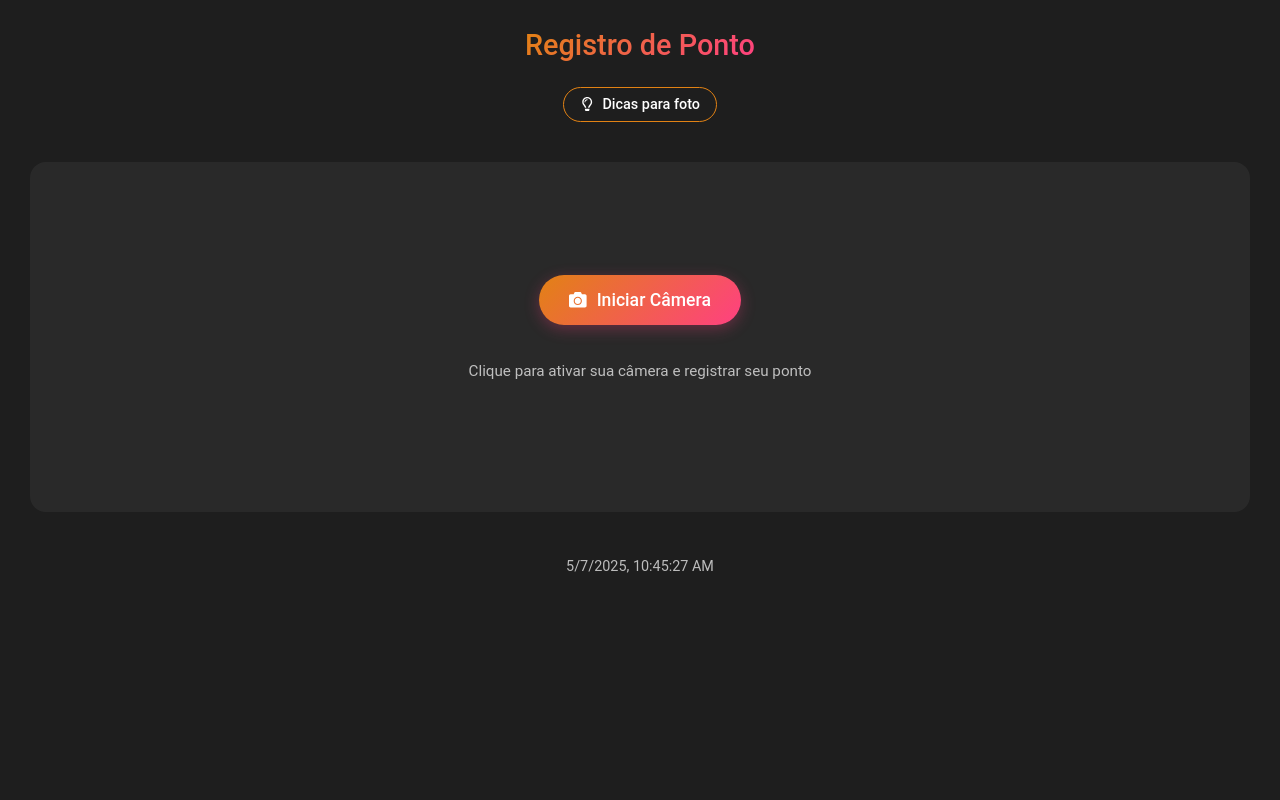
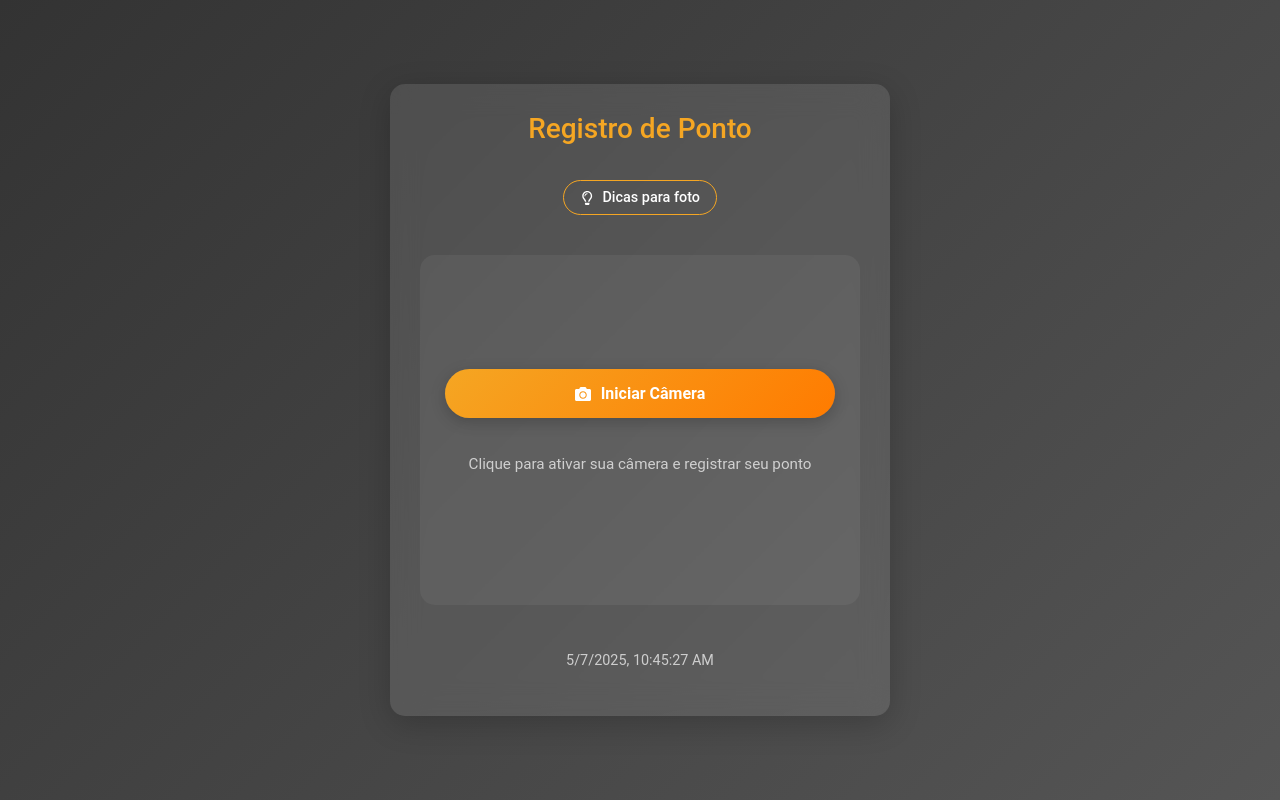
Before and after one commit to Erlandsonjr/FacialPoint-Site, a React (Vite) app: page /registro in a window 1280 px wide. Built offline with nearby package versions, Linux system fonts and the light colour scheme.

Commit message:
Mudança de Visual do Registro

```diff
--- a/src/components/Login_Cadastro/Cadastro.jsx
+++ b/src/components/Login_Cadastro/Cadastro.jsx
@@ -1,9 +1,9 @@
 import React, { useState } from "react";
-import { FaUser, FaLock, FaCheckCircle } from "react-icons/fa"; // Adicione FaCheckCircle
+import { FaUser, FaLock, FaCheckCircle } from "react-icons/fa";
 import { useNavigate } from "react-router-dom";
 import "./Login_Cadastro.css";
-import LoadingSpinner from "./LoadingSpinner"; // Importação do componente LoadingSpinner
-import ReactDOM from 'react-dom'; // Adicione esta importação no topo do arquivo
+import LoadingSpinner from "./LoadingSpinner";
+import ReactDOM from 'react-dom';
 
 function Cadastro() {
     const [username, setUsername] = useState("");
--- a/src/components/Login_Cadastro/Login_Cadastro.css
+++ b/src/components/Login_Cadastro/Login_Cadastro.css
@@ -189,26 +189,25 @@ body {
     animation: fadeIn 0.5s ease-in-out;
 }
 
-/* Loading Spinner Overlay */
 .loading-spinner-overlay {
     position: fixed;
     top: 0;
     left: 0;
     width: 100vw;
     height: 100vh;
-    background-color: rgba(0, 0, 0, 0.5); /* Fundo escurecido */
+    background-color: rgba(0, 0, 0, 0.5);
     display: flex;
-    justify-content: center; /* Centraliza horizontalmente */
-    align-items: center; /* Centraliza verticalmente */
+    justify-content: center;
+    align-items: center;
     z-index: 9999;
 }
 
 .loading-content {
     display: flex;
     flex-direction: column;
-    align-items: center; /* Centraliza horizontalmente */
-    justify-content: center; /* Centraliza verticalmente */
-    gap: 20px; /* Espaçamento entre os elementos */
+    align-items: center;
+    justify-content: center;
+    gap: 20px;
 }
 
 .spinner-container {
@@ -216,8 +215,8 @@ body {
     width: 120px;
     height: 120px;
     display: flex;
-    justify-content: center; /* Centraliza horizontalmente */
-    align-items: center; /* Centraliza verticalmente */
+    justify-content: center;
+    align-items: center;
     margin: 0 auto;
 }
 
@@ -290,7 +289,6 @@ body {
     animation-delay: 0.4s;
 }
 
-/* Confirmation Overlay */
 .confirmation-overlay {
     position: fixed;
     top: 0;
@@ -383,7 +381,6 @@ body {
     background: linear-gradient(135deg, #ff7b00, #f5a623);
 }
 
-/* Keyframes */
 @keyframes spin {
     from {
         transform: rotate(0deg);
@@ -474,7 +471,6 @@ body {
     }
 }
 
-/* Loading Spinner Overlay */
 .loading-spinner-overlay {
     position: fixed;
     top: 0;
--- a/src/components/Registro/registro.css
+++ b/src/components/Registro/registro.css
@@ -1,48 +1,53 @@
-/* Estilos base */
 :root {
-    --primary-color: #e28214;
-    --secondary-color: #ff4081;
+    --primary-color: #f5a623;
+    --secondary-color: #ff7b00;
     --success-color: #4caf50;
     --error-color: #f44336;
     --dark-bg: #121212;
-    --card-bg: #1e1e1e;
+    --card-bg: rgba(255, 255, 255, 0.1);
     --text-primary: #ffffff;
     --text-secondary: rgba(255, 255, 255, 0.7);
-    --border-radius: 16px;
+    --border-radius: 15px;
 }
 
 html, body {
+    margin: 0;
+    font-family: 'Roboto', sans-serif;
     height: 100%;
     min-height: 100vh;
     box-sizing: border-box;
-    overflow: hidden; /* evita scroll extra */
+    overflow: auto;
+    background: linear-gradient(135deg, #333333, #555555);
 }
 
 .container-registro {
     min-height: 100vh;
-    width: 100%; /* Corrigido: era 100vw */
+    width: 100%;
     display: flex;
     justify-content: center;
     align-items: center;
     padding: 20px;
-    box-sizing: border-box; /* Garante que o padding não ultrapasse a largura */
-    overflow: auto; /* permite scroll apenas se necessário */
+    box-sizing: border-box;
+    overflow-y: auto;
+    background: linear-gradient(135deg, #333333, #555555);
 }
 
-.registro-fullscreen,
 .registro-content {
     width: 100%;
-    min-height: 100vh;
-    margin: 0;
+    max-width: 500px;
+    min-width: 260px;
+    margin: 20px auto;
     padding: 30px;
-    background-color: var(--card-bg);
-    border-radius: 0;
-    box-shadow: none;
+    background: rgba(255, 255, 255, 0.1);
+    backdrop-filter: blur(15px);
+    border-radius: 15px;
+    box-shadow: 0 8px 32px rgba(0, 0, 0, 0.2);
     color: var(--text-primary);
     transition: all 0.3s ease;
     display: flex;
     flex-direction: column;
     box-sizing: border-box;
+    animation: fadeIn 0.5s ease-in-out;
 }
 
 .registro-header {
@@ -56,12 +61,10 @@ html, body {
 
 .registro-header h1 {
     margin: 0;
-    font-size: 1.8rem;
+    font-size: 28px;
     font-weight: 500;
-    background: linear-gradient(135deg, var(--primary-color), var(--secondary-color));
-    -webkit-background-clip: text;
-    background-clip: text;
-    -webkit-text-fill-color: transparent;
+    color: #f5a623;
+    margin-bottom: 20px;
 }
 
 .dicas-button {
@@ -76,11 +79,11 @@ html, body {
     gap: 8px;
     cursor: pointer;
     transition: all 0.3s ease;
-    margin-top: 10px;
+    margin: 0 auto;
 }
 
 .dicas-button:hover {
-    background: rgba(63, 81, 181, 0.1);
+    background: rgba(245, 166, 35, 0.1);
 }
 
 .dicas-container {
@@ -111,7 +114,6 @@ html, body {
     margin-bottom: 8px;
 }
 
-/* Container da câmera */
 .camera-container {
     background: rgba(255, 255, 255, 0.05);
     border-radius: var(--border-radius);
@@ -214,29 +216,31 @@ html, body {
     width: 100%;
 }
 
-/* Botões */
 .camera-button {
-    background: linear-gradient(135deg, var(--primary-color), var(--secondary-color));
+    width: 100%;
+    padding: 15px;
     border: none;
     border-radius: 30px;
-    padding: 15px 30px;
-    color: white;
-    font-size: 1.1rem;
+    background: linear-gradient(135deg, #f5a623, #ff7b00);
+    color: #fff;
+    font-size: 16px;
+    font-weight: bold;
+    cursor: pointer;
+    transition: all 0.3s ease;
+    box-shadow: 0 4px 15px rgba(0, 0, 0, 0.2);
     display: flex;
     align-items: center;
+    justify-content: center;
     gap: 10px;
-    cursor: pointer;
-    transition: all 0.3s ease;
-    box-shadow: 0 4px 15px rgba(255, 64, 129, 0.3);
 }
 
 .camera-button:hover {
-    transform: translateY(-2px);
-    box-shadow: 0 6px 20px rgba(255, 64, 129, 0.4);
+    transform: scale(1.05);
+    box-shadow: 0 6px 20px rgba(0, 0, 0, 0.3);
 }
 
 .capture-button {
-    background: linear-gradient(135deg, var(--primary-color), var(--secondary-color));
+    background: linear-gradient(135deg, #f5a623, #ff7b00);
     border: none;
     padding: 20px;
     height: 70px;
@@ -247,11 +251,12 @@ html, body {
     justify-content: center;
     cursor: pointer;
     transition: all 0.3s ease;
-    box-shadow: 0 4px 15px rgba(255, 64, 129, 0.3);
+    box-shadow: 0 4px 15px rgba(255, 123, 0, 0.3);
 }
 
 .capture-button:hover {
     transform: scale(1.1);
+    box-shadow: 0 6px 20px rgba(255, 123, 0, 0.4);
 }
 
 .control-button {
@@ -273,7 +278,6 @@ html, body {
     color: #ff4d4d;
 }
 
-/* Preview da foto */
 .foto-preview {
     width: 100%;
     display: flex;
@@ -318,7 +322,7 @@ html, body {
 }
 
 .action-button.retry {
-    background: rgba(255, 255, 255, 0.1);
+    background: rgba(255, 255, 255, 0.2);
     color: white;
 }
 
@@ -327,28 +331,24 @@ html, body {
 }
 
 .action-button.confirm {
-    background: linear-gradient(135deg, var(--primary-color), var(--secondary-color));
+    background: linear-gradient(135deg, #f5a623, #ff7b00);
     color: white;
 }
 
 .action-button.confirm:hover {
-    transform: translateY(-2px);
-    box-shadow: 0 4px 15px rgba(255, 64, 129, 0.3);
+    transform: scale(1.05);
+    box-shadow: 0 6px 20px rgba(0, 0, 0, 0.3);
 }
 
-/* Mensagens de erro e sucesso */
 .erro-message {
+    color: #ff6b6b;
+    font-size: 14px;
+    margin-bottom: 10px;
+    animation: fadeIn 0.5s ease-in-out;
     background: rgba(244, 67, 54, 0.1);
     border-radius: 10px;
     padding: 15px;
-    margin: 15px 0;
     border-left: 4px solid var(--error-color);
-    animation: fadeIn 0.5s ease;
-}
-
-.erro-message p {
-    margin: 0;
-    color: var(--error-color);
 }
 
 .sucesso-message {
@@ -358,9 +358,11 @@ html, body {
     display: flex;
     align-items: center;
     gap: 10px;
-    margin: 15px 0;
+    color: #51cf66;
+    font-size: 14px;
+    margin-bottom: 10px;
+    animation: fadeIn 0.5s ease-in-out;
     border-left: 4px solid var(--success-color);
-    animation: fadeIn 0.5s ease;
 }
 
 .sucesso-icon {
@@ -387,7 +389,6 @@ html, body {
     margin-bottom: 20px;
 }
 
-/* Status info */
 .status-info {
     display: flex;
     justify-content: center;
@@ -396,13 +397,11 @@ html, body {
     margin-top: 10px;
 }
 
-/* Utilitários */
 .invisible {
     opacity: 0.5;
     pointer-events: none;
 }
 
-/* Animações */
 @keyframes fadeIn {
     from {
         opacity: 0;
@@ -432,11 +431,13 @@ html, body {
 @media (max-width: 768px) {
     .registro-content {
         padding: 20px;
+        margin: 10px auto;
+        max-width: 95%;
     }
 
     .registro-header {
         flex-direction: column;
-        align-items: flex-start;
+        align-items: center;
         gap: 15px;
     }
 
@@ -454,8 +455,15 @@ html, body {
     }
 
     .camera-controls {
+        flex-direction: row;
+        justify-content: space-between;
         flex-wrap: wrap;
         gap: 10px;
+    }
+
+    .control-button {
+        padding: 8px 16px;
+        font-size: 0.85rem;
     }
 
     .capture-button {
@@ -465,7 +473,8 @@ html, body {
 
     .foto-actions {
         flex-direction: column;
-        align-items: center;
+        align-items: stretch;
+        width: 100%;
     }
 
     .action-button {
@@ -479,6 +488,11 @@ html, body {
         padding: 15px;
     }
 
+    .container-registro {
+        padding: 10px;
+        align-items: flex-start;
+    }
+
     .camera-container {
         padding: 10px;
     }
@@ -488,7 +502,26 @@ html, body {
     }
 
     .face-guide {
-        width: 120px;
-        height: 120px;
+        width: 100px;
+        height: 100px;
+    }
+
+    .camera-controls {
+        flex-direction: row;
+        flex-wrap: wrap;
+        justify-content: center;
+        gap: 8px;
+    }
+
+    .control-button,
+    .camera-button {
+        width: auto;
+        padding: 8px 12px;
+        font-size: 0.8rem;
+    }
+
+    .capture-button {
+        height: 50px;
+        width: 50px;
     }
 }
--- a/src/components/Registro/registro.jsx
+++ b/src/components/Registro/registro.jsx
@@ -36,7 +36,6 @@ function RegistroPonto() {
         try {
             setErro('');
             setPermissaoCamera('nao-solicitada');
-
             const constraints = {
                 video: {
                     width: { ideal: 1280 },
@@ -44,11 +43,9 @@ function RegistroPonto() {
                     facingMode: "user"
                 }
             };
-
             const streamCamera = await navigator.mediaDevices.getUserMedia(constraints);
             setStream(streamCamera);
             setPermissaoCamera('concedida');
-
             if (videoRef.current) {
                 videoRef.current.srcObject = streamCamera;
                 await videoRef.current.play().catch(err => {
@@ -74,7 +71,6 @@ function RegistroPonto() {
         setTimerAtivo(true);
     };
 
-    // Função melhorada para capturar a foto
     const tirarFoto = () => {
         console.log("Tentando capturar foto...");
         const video = videoRef.current;
@@ -84,30 +80,23 @@ function RegistroPonto() {
             setErro("Erro ao capturar imagem: referências não encontradas");
             return;
         }
-
         try {
-            // Certifique-se de que o canvas existe e tem dimensões válidas
             if (video.videoWidth && video.videoHeight) {
                 canvas.width = video.videoWidth;
                 canvas.height = video.videoHeight;
-
                 const context = canvas.getContext('2d');
                 if (!context) {
                     console.error("Erro ao obter contexto 2d do canvas");
                     setErro("Erro ao processar imagem");
                     return;
                 }
-
-                // Desenhe o quadro atual do vídeo no canvas
                 context.drawImage(video, 0, 0, canvas.width, canvas.height);
-
-                // Tente converter para blob
                 try {
                     canvas.toBlob((blob) => {
                         if (blob) {
                             console.log('Foto capturada com sucesso:', blob.size, 'bytes');
                             setFoto(blob);
-                            pararCamera(); // Pare a câmera somente após a foto ser capturada com sucesso
+                            pararCamera();
                         } else {
                             console.error("Blob gerado é nulo");
                             setErro("Erro ao processar a imagem capturada");
@@ -115,22 +104,16 @@ function RegistroPonto() {
                     }, 'image/jpeg', 0.9);
                 } catch (blobError) {
                     console.error("Erro ao gerar blob:", blobError);
-
-                    // Alternativa: tente usar dataURL se o blob falhar
                     try {
                         const dataUrl = canvas.toDataURL('image/jpeg', 0.9);
                         console.log("DataURL gerado:", dataUrl.substring(0, 50) + "...");
-
-                        // Converter dataURL para blob manualmente
                         const byteString = atob(dataUrl.split(',')[1]);
                         const mimeString = dataUrl.split(',')[0].split(':')[1].split(';')[0];
                         const ab = new ArrayBuffer(byteString.length);
                         const ia = new Uint8Array(ab);
-
                         for (let i = 0; i < byteString.length; i++) {
                             ia[i] = byteString.charCodeAt(i);
                         }
-
                         const manualBlob = new Blob([ab], {type: mimeString});
                         setFoto(manualBlob);
                         pararCamera();
@@ -157,8 +140,8 @@ function RegistroPonto() {
                 }, 1000);
             } else {
                 console.log("Contagem chegou a zero, chamando tirarFoto()");
-                setTimerAtivo(false); // Desative o timer antes de tirar a foto
-                tirarFoto(); // Tire a foto quando o contador chegar a zero
+                setTimerAtivo(false);
+                tirarFoto();
             }
         }
         return () => {
@@ -169,37 +152,25 @@ function RegistroPonto() {
     }, [timerAtivo, contadorTempo]);
 
     const registrarPonto = async () => {
-        // Verifique o token no console para debug
         const token = localStorage.getItem('token');
         console.log("Token atual:", token);
-
-        // Se não houver token ou estiver vazio
         if (!token || token === 'undefined' || token === 'null') {
-            // Redirecionar para login
             window.location.href = '/';
             throw new Error('Sessão expirada. Por favor, faça login novamente.');
         }
-
         if (!foto) {
             setErro('Por favor, tire uma foto primeiro.');
             return;
         }
-
         setCarregando(true);
         setErro('');
-
         try {
-            // Obter token do localStorage
             const token = localStorage.getItem('token');
             console.log("Token atual:", token?.substring(0, 10) + "...");
-
             if (!token || token === 'undefined' || token === 'null') {
-                // Redirecionar para login automaticamente
                 setTimeout(() => window.location.href = '/', 3000);
                 throw new Error('Sessão expirada. Por favor, faça login novamente.');
             }
-
-            // Buscar dados do usuário
             const registroResponse = await fetch('https://faceponto-banco-dados-production.up.railway.app/usuarios/me', {
                 method: 'GET',
                 headers: {
@@ -210,10 +181,7 @@ function RegistroPonto() {
                 console.error("Erro de rede:", networkError);
                 throw new Error('Erro de conexão com o servidor. Verifique sua internet.');
             });
-
-            // Mostrar status da resposta para debug
             console.log("Status da resposta:", registroResponse.status);
-
             if (!registroResponse.ok) {
                 const errorData = await registroResponse.json().catch(() => ({}));
                 if (registroResponse.status === 401) {
@@ -223,12 +191,9 @@ function RegistroPonto() {
                 }
                 throw new Error(errorData?.message || `Erro no servidor (${registroResponse.status}). Tente novamente.`);
             }
-
-            // Adicione tratamento de erro para o JSON
             let jsonRegistroResponse;
             try {
                 jsonRegistroResponse = await registroResponse.json();
-                // Verifique se a resposta contém dados válidos
                 if (!jsonRegistroResponse) {
                     throw new Error("Resposta vazia do servidor");
                 }
@@ -236,42 +201,29 @@ function RegistroPonto() {
                 console.error("Erro ao processar JSON:", jsonError);
                 throw new Error("Erro ao processar resposta do servidor. Formato inválido.");
             }
-
-            // Verifique se os campos necessários existem
             const fotoCampo = jsonRegistroResponse.foto;
             if (!fotoCampo) {
                 throw new Error("Não há foto cadastrada para este usuário. Contate o administrador.");
             }
-
             const nomeToken = jsonRegistroResponse.nome;
             if (!nomeToken) {
                 throw new Error("Dados de usuário incompletos. Nome não encontrado.");
             }
-
-            // Preparar dados para verificação facial
             const formData = new FormData();
             formData.append('file', foto);
             formData.append('codificacao', fotoCampo);
-
-            // Enviar para verificação facial
             const verificacaoResponse = await fetch('https://faceponto-reconhecimento-facial-production.up.railway.app/reconhecer', {
                 method: 'POST',
                 body: formData,
             });
-
             if (!verificacaoResponse.ok) {
                 const errorData = await verificacaoResponse.json().catch(() => ({}));
                 throw new Error(errorData?.message || 'Erro na verificação facial. Tente novamente com melhor iluminação.');
             }
-
             const verificacaoData = await verificacaoResponse.json();
-
-            // Verificar resultado da comparação facial
             if (!verificacaoData.match) {
                 throw new Error('Não foi possível confirmar sua identidade. Por favor, tente novamente.');
             }
-
-            // Registrar frequência
             const resposta = await fetch('https://faceponto-banco-dados-production.up.railway.app/usuarios/me/frequencia', {
                 method: 'POST',
                 headers: {
@@ -284,22 +236,17 @@ function RegistroPonto() {
                     horario: new Date()
                 }),
             });
-
             if (!resposta.ok) {
                 const errorData = await resposta.json().catch(() => ({}));
                 throw new Error(errorData?.message || 'Erro ao registrar frequência. Tente novamente.');
             }
-
             const resultado = await resposta.json();
             console.log('Frequência registrada com sucesso:', resultado);
-
-            // Registro bem-sucedido
             setSucesso(true);
             setTimeout(() => {
                 setSucesso(false);
                 setFoto(null);
             }, 3000);
-
         } catch (error) {
             console.error("Detalhe do erro:", error);
             setErro(error.message || 'Ocorreu um erro durante o registro. Tente novamente.');
@@ -311,7 +258,8 @@ function RegistroPonto() {
     return (
         <>
             {carregando && <LoadingSpinner message="Processando seu registro..." />}
-            <div className={`registro-content registro-fullscreen${carregando ? ' invisible' : ''}`}>
+            <div className="container-registro">
+                <div className={`registro-content${carregando ? ' invisible' : ''}`}>
                     <div className="registro-header">
                         <h1>Registro de Ponto</h1>
                         <button
@@ -323,7 +271,6 @@ function RegistroPonto() {
                             {mostrarDicas ? 'Ocultar dicas' : 'Dicas para foto'}
                         </button>
                     </div>
-
                     {mostrarDicas && (
                         <div className="dicas-container">
                             <h3><FaInfoCircle /> Como tirar uma boa foto para reconhecimento</h3>
@@ -336,16 +283,13 @@ function RegistroPonto() {
                             </ul>
                         </div>
                     )}
-
                     {erro && <div className="erro-message"><p>{erro}</p></div>}
-
                     {sucesso && (
                         <div className="sucesso-message">
                             <FaCheck className="sucesso-icon" />
                             <p>Ponto registrado com sucesso!</p>
                         </div>
                     )}
-
                     <div className="camera-container">
                         {!foto && !stream && permissaoCamera !== 'negada' && (
                             <div className="camera-start">
@@ -356,7 +300,6 @@ function RegistroPonto() {
                                 <p className="camera-info">Clique para ativar sua câmera e registrar seu ponto</p>
                             </div>
                         )}
-
                         {permissaoCamera === 'negada' && (
                             <div className="permissao-negada">
                                 <FaInfoCircle size={40} />
@@ -367,7 +310,6 @@ function RegistroPonto() {
                                 </button>
                             </div>
                         )}
-
                         {stream && (
                             <div className="camera-live">
                                 <div className="camera-frame">
@@ -386,7 +328,6 @@ function RegistroPonto() {
                                         <div className="face-guide"></div>
                                     </div>
                                 </div>
-
                                 <div className="camera-controls">
                                     <button
                                         className="control-button cancel"
@@ -416,7 +357,6 @@ function RegistroPonto() {
                                 </div>
                             </div>
                         )}
-
                         {foto && (
                             <div className="foto-preview">
                                 <h3>Revisar Foto</h3>
@@ -447,12 +387,12 @@ function RegistroPonto() {
                             </div>
                         )}
                     </div>
-
                     <div className="status-info">
                         <p>{new Date().toLocaleString()}</p>
                     </div>
                 </div>
                 <canvas ref={canvasRef} style={{ display: 'none', position: 'absolute' }} />
+            </div>
         </>
     );
 }
--- a/src/index.css
+++ b/src/index.css
@@ -33,9 +33,6 @@ html {
 
 body {
   margin: 0;
-  /* Remova ou comente as linhas abaixo */
-  /* display: flex; */
-  /* place-items: center; */
   background: linear-gradient(135deg, #333333, #555555);
   height: 100%;
   min-height: 100vh;
```
Lines whose indentation alone changed are shown as unchanged.
